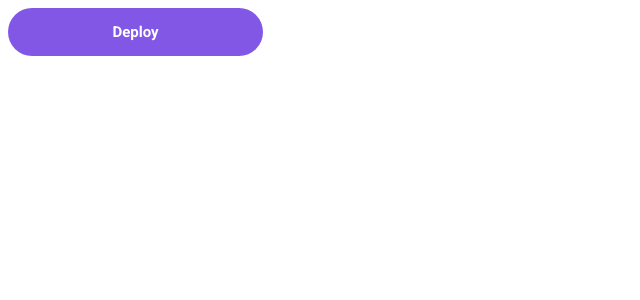
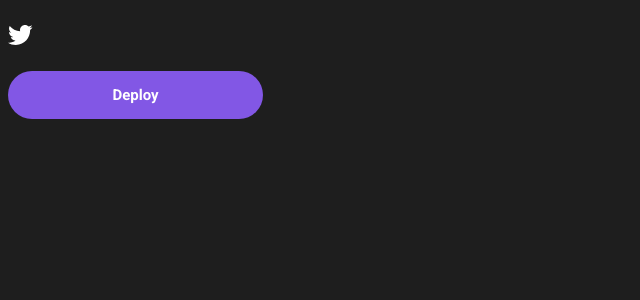
Before and after one commit to pedromeira220/twitter-clone, a React (Vite) app in the folder client/: page / in a window 1280 px wide. Shown: the top 300 px of the page, without its empty margins (0-640 px from the left). Built offline with nearby package versions, Linux system fonts and the light colour scheme.

Commit message:
Adding the left side bar

```diff
--- a/client/src/App.tsx
+++ b/client/src/App.tsx
@@ -1,6 +1,7 @@
 import { useState } from 'react'
 import styled from 'styled-components'
 import { Home } from './pages/Home'
+import './index.css'
 
 function App() {
 
--- a/client/src/components/ButtonMain/style.ts
+++ b/client/src/components/ButtonMain/style.ts
@@ -3,13 +3,18 @@ import { theme } from '../../public/theme';
 
 export const Container = styled.button`
     border: none;
-    background-color: ${theme.colors.main};
+    background-color: ${theme.colors.main._100};
     width: 255px;
     height: 48px;
     border-radius: 99999px;
+
+    &:hover {
+        background-color: ${theme.colors.main._85};
+        transition: all 0.3s;
+    }
 `;
 
 export const Title = styled.span`
-    color: ${theme.colors.themeLight}
+    color: ${theme.colors.theme.light}
 
 `;
--- /dev/null
+++ b/client/src/components/LeftSideBar/index.tsx
@@ -0,0 +1,20 @@
+import React from "react";
+
+import { Container, Navigation, SideBarMenuItem} from "./style";
+
+import Logo from "../../assets/twitterLogo.svg";
+import { ButtonMain } from "../ButtonMain";
+
+export function LeftSideBar(){
+
+    return (
+            <Container>
+                <Navigation>
+                    <SideBarMenuItem>
+                            <img src={Logo} alt="Logo" />
+                    </SideBarMenuItem>
+                    <ButtonMain text="Deploy"/>
+                </Navigation>
+            </Container>
+    )
+}
--- /dev/null
+++ b/client/src/components/LeftSideBar/style.ts
@@ -0,0 +1,16 @@
+import styled from 'styled-components'
+
+
+export const Container = styled.aside`
+
+`;
+
+export const Navigation = styled.div`
+    width: 256px;
+    display: flex;
+    flex-direction: column;
+    gap: 22px;
+`;
+export const SideBarMenuItem = styled.div`
+
+`;
--- /dev/null
+++ b/client/src/index.css
@@ -0,0 +1,3 @@
+body {
+    background-color: #1E1E1E;
+}
--- a/client/src/pages/Home/index.tsx
+++ b/client/src/pages/Home/index.tsx
@@ -1,13 +1,17 @@
 import React from "react";
 import { ButtonMain } from "../../components/ButtonMain";
+import { LeftSideBar } from "../../components/LeftSideBar";
 
-import {Container} from "./style";
+
+import {Container, MainFrame, Navigation, SideBarMenuItem} from "./style";
 
 export function Home(){
 
     return (
         <Container>
-            <ButtonMain text="Deploy" />
+            <MainFrame>
+                <LeftSideBar />
+            </MainFrame>
         </Container>
     )
 }
--- a/client/src/pages/Home/style.ts
+++ b/client/src/pages/Home/style.ts
@@ -4,3 +4,19 @@ import { theme } from '../../public/theme';
 export const Container = styled.div`
 
 `;
+
+export const MainFrame = styled.main`
+
+    margin: 24px auto 0;
+    max-width: 1341px;
+`;
+
+
+export const Navigation = styled.div`
+
+`;
+
+
+export const SideBarMenuItem = styled.div`
+
+`;
--- a/client/src/public/theme.ts
+++ b/client/src/public/theme.ts
@@ -1,7 +1,14 @@
 export const theme = {
     colors: {
-        main: "#8257E5",
-        themeLight: "#ffffff"
+        main: {
+            _100: "#8257E5",
+            _85: "#724EC7"
+        },
+        theme: {
+            light: "#ffffff",
+            dark: "#1E1E1E",
+        }
+
     },
     fonts: {
         roboto: "Roboto"
```
Also changed, not shown: client/src/assets/twitterLogo.svg (added).
